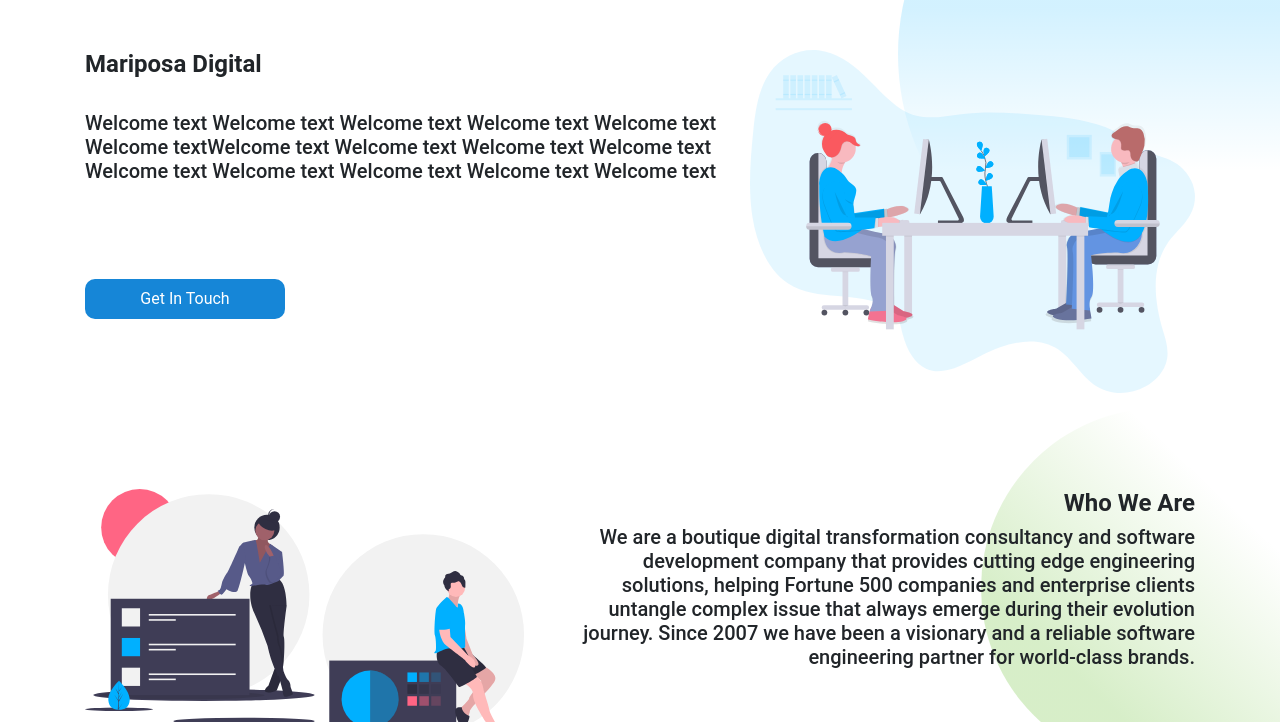
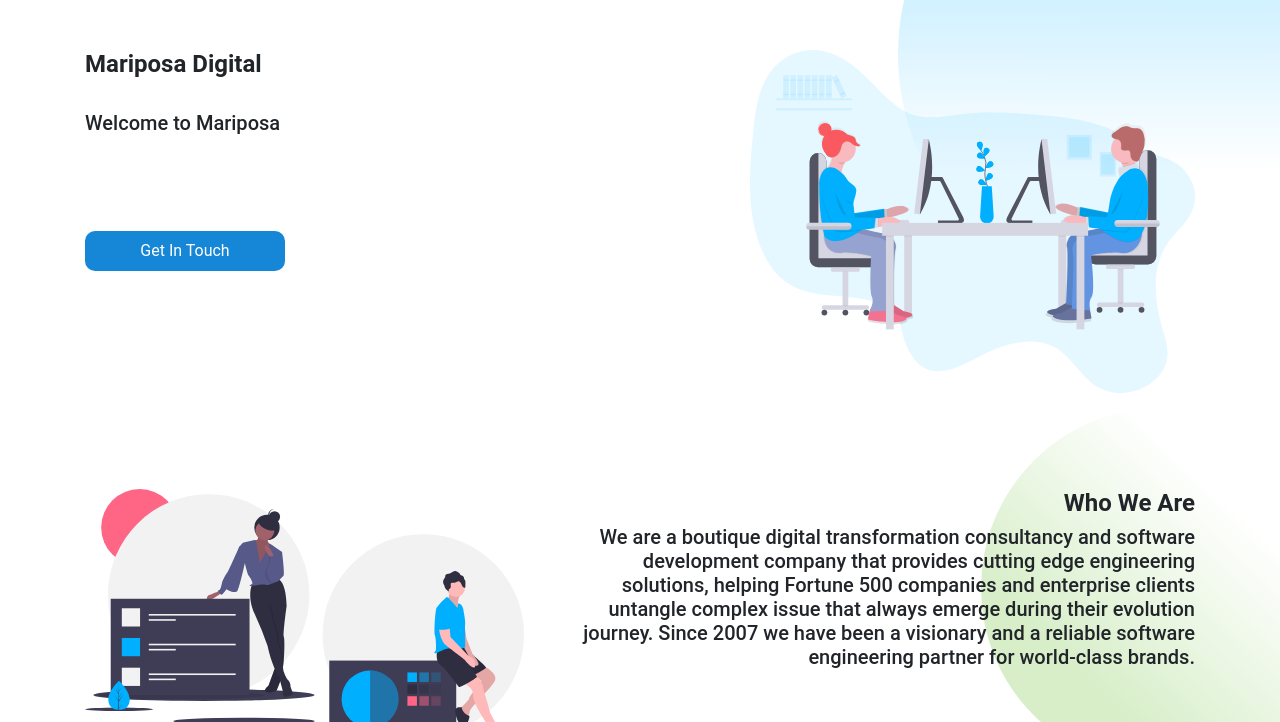
Before and after one commit to bikram-shaw/bootstrap, a plain HTML site: page index.html in a window 1280 px wide. Shown: the part 62-784 px from the top of the page. Drawn offline with nearby package versions, Linux system fonts and the light colour scheme.

```diff
--- a/index.html
+++ b/index.html
@@ -47,8 +47,7 @@
 										<div class="col-sm-7">
 											<h4><b>Mariposa Digital</b></h4><br>
 												<h5 class="mb-5">
-Welcome text Welcome text Welcome text Welcome text Welcome text Welcome textWelcome text
- Welcome text Welcome text Welcome text Welcome text Welcome text Welcome text Welcome text Welcome text
+Welcome to Mariposa
                                                 </h5>
 
 												<button class="btn-get-in-touch btn mt-5" >Get In Touch</button>
```
